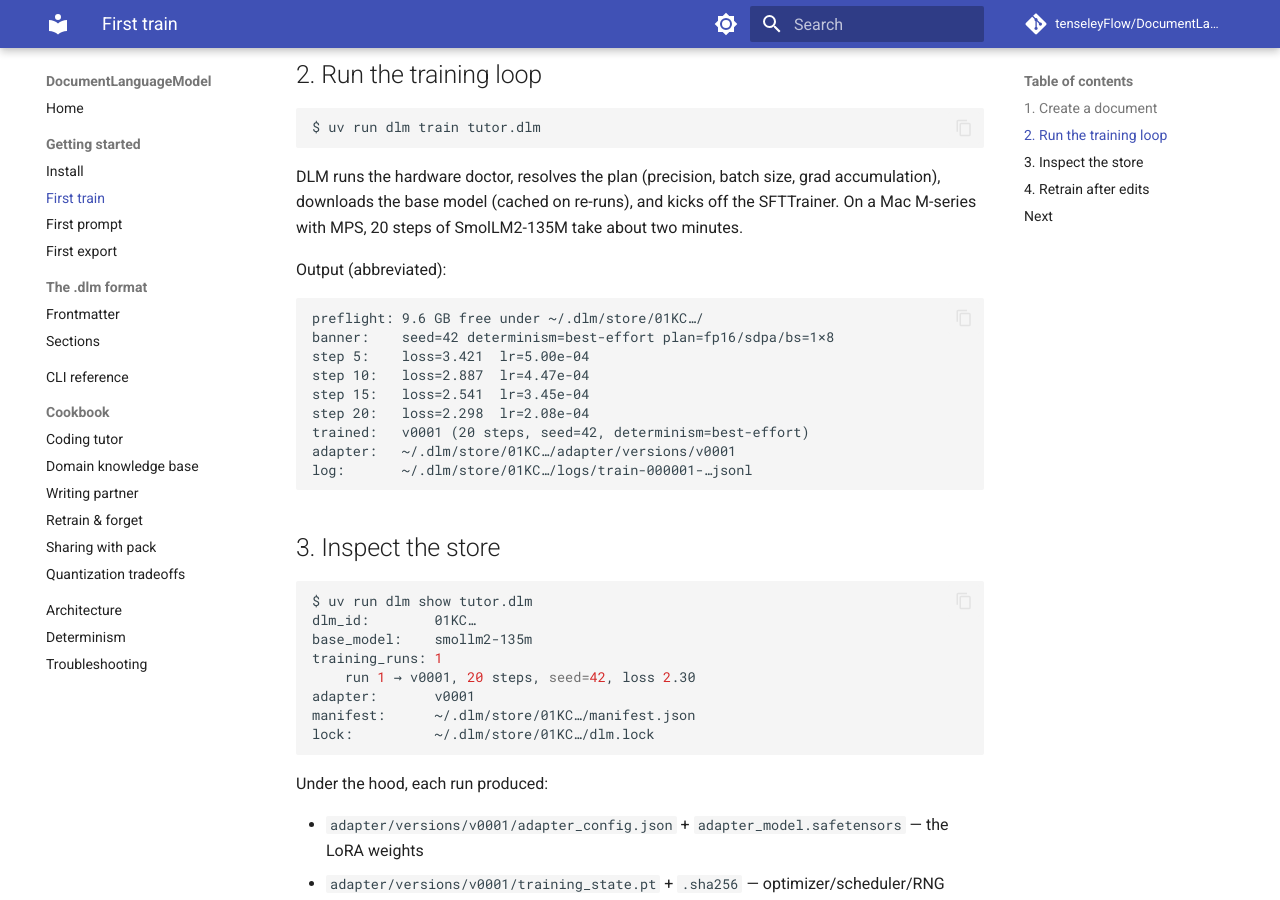
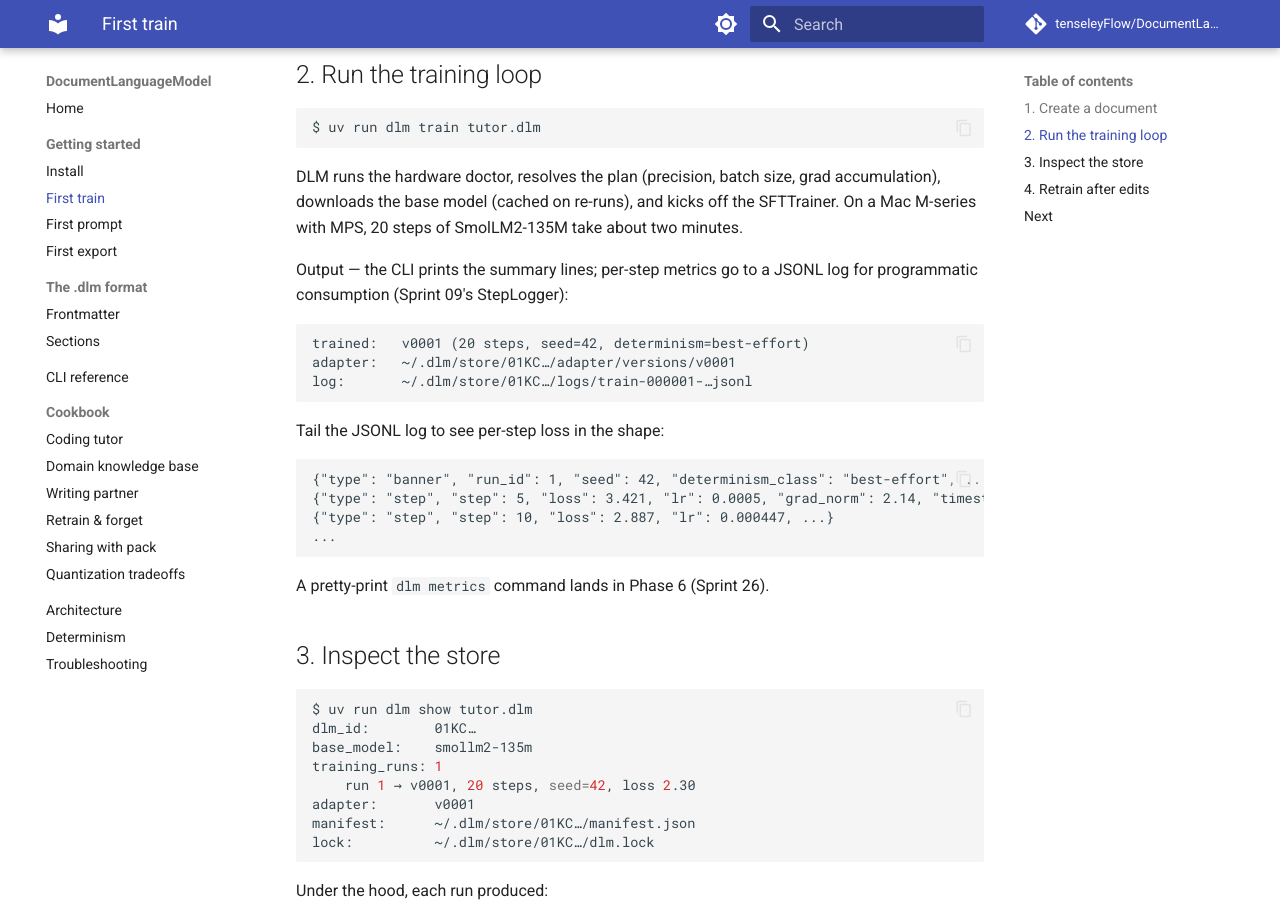
Before and after one commit to tenseleyFlow/DocumentLanguageModel, an MkDocs documentation site: the page built from docs/getting-started/first-train.md, in a window 1280 px wide and 900 px high, scrolled down 1148 px. Built offline with MkDocs 1.6.1 and Material for MkDocs 9.7.7, drawn with Linux system fonts in a browser that asks for light colours; comment, search, counter and statistics services are not loaded.

Commit message:
polish: N1 fiction / N11 monkeypatch / N14 mkdocs gate / first-train docs (audit-05)

````diff
--- a/docs/getting-started/first-train.md
+++ b/docs/getting-started/first-train.md
@@ -62,19 +62,25 @@ batch size, grad accumulation), downloads the base model (cached on
 re-runs), and kicks off the SFTTrainer. On a Mac M-series with MPS,
 20 steps of SmolLM2-135M take about two minutes.
 
-Output (abbreviated):
+Output — the CLI prints the summary lines; per-step metrics go to
+a JSONL log for programmatic consumption (Sprint 09's StepLogger):
 
 ```
-preflight: 9.6 GB free under ~/.dlm/store/01KC…/
-banner:    seed=42 determinism=best-effort plan=fp16/sdpa/bs=1×8
-step 5:    loss=3.421  lr=5.00e-04
-step 10:   loss=2.887  lr=4.47e-04
-step 15:   loss=2.541  lr=3.45e-04
-step 20:   loss=2.298  lr=2.08e-04
 trained:   v0001 (20 steps, seed=42, determinism=best-effort)
 adapter:   ~/.dlm/store/01KC…/adapter/versions/v0001
 log:       ~/.dlm/store/01KC…/logs/train-000001-…jsonl
 ```
+
+Tail the JSONL log to see per-step loss in the shape:
+
+```
+{"type": "banner", "run_id": 1, "seed": 42, "determinism_class": "best-effort", ...}
+{"type": "step", "step": 5, "loss": 3.421, "lr": 0.0005, "grad_norm": 2.14, "timestamp": "..."}
+{"type": "step", "step": 10, "loss": 2.887, "lr": 0.000447, ...}
+...
+```
+
+A pretty-print `dlm metrics` command lands in Phase 6 (Sprint 26).
 
 ## 3. Inspect the store
 
````
Also changed, not shown: 2 other files.
